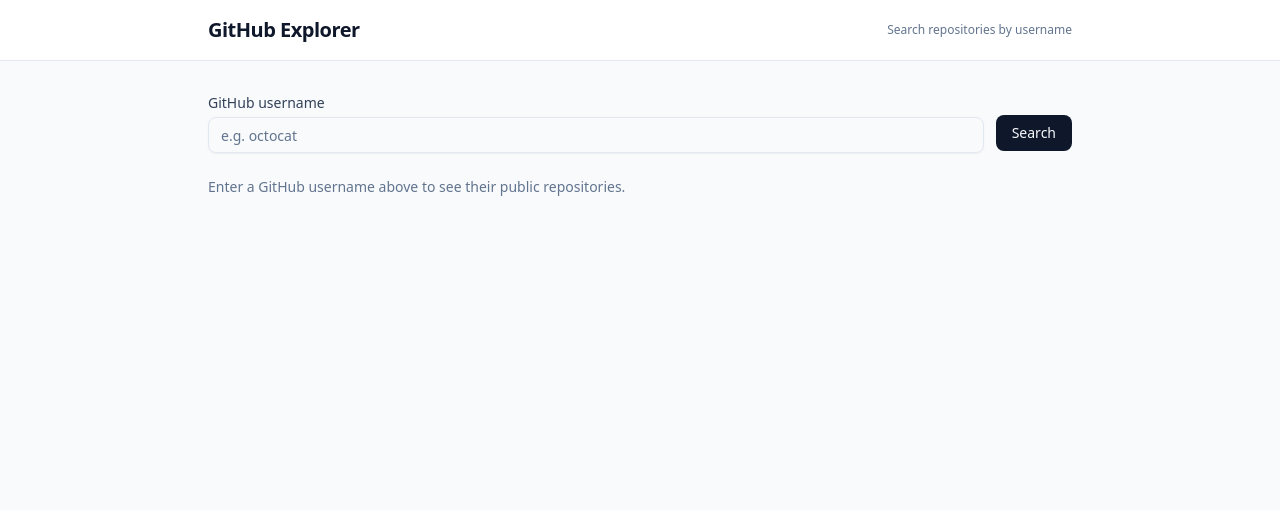
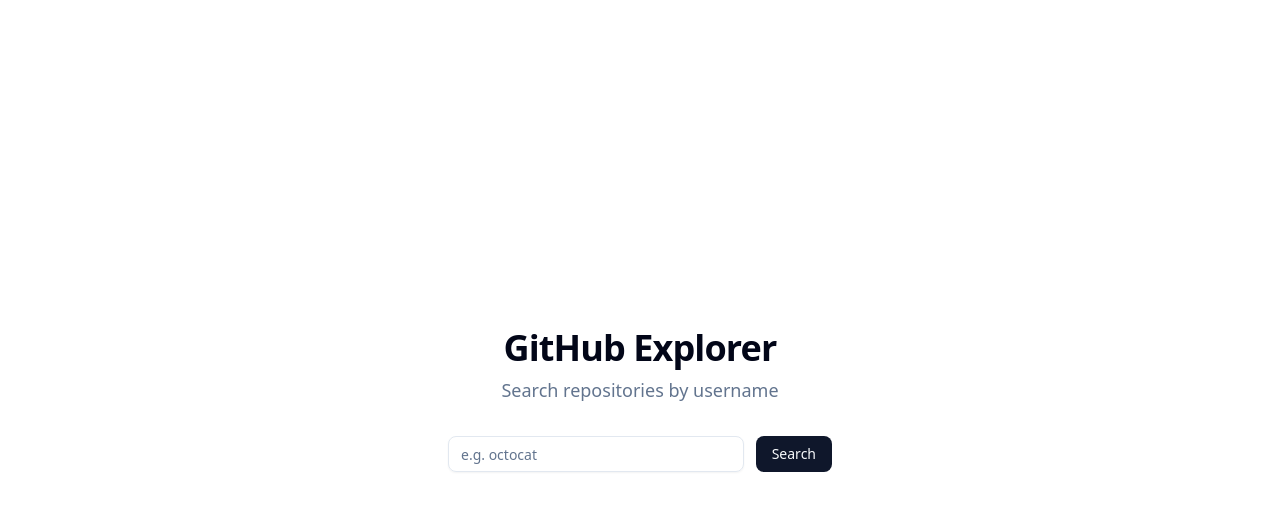
Before and after one commit to guzegui/user-repo-search, a React (Vite) app: page / in a window 1280 px wide. Shown: the top 510 px of the page. Built offline with nearby package versions, Linux system fonts and the light colour scheme.

Commit message:
feat: plug pages to view

```diff
--- a/src/App.tsx
+++ b/src/App.tsx
@@ -1,14 +1,13 @@
-import { UserReposView } from "./features/searchUserRepos/UserReposView";
-import { Header } from "./components/layout/Header";
+import { Routes, Route } from "react-router-dom";
+import { HomePage } from "./pages/HomePage";
+import { SearchPage } from "./pages/SearchPage";
 
 function App() {
   return (
-    <div className="min-h-screen bg-slate-50 text-slate-900">
-      <Header />
-      <main className="max-w-4xl mx-auto px-4 py-8">
-        <UserReposView />
-      </main>
-    </div>
+    <Routes>
+      <Route path="/" element={<HomePage />} />
+      <Route path="/search/:username" element={<SearchPage />} />
+    </Routes>
   );
 }
 
--- a/src/features/searchUserRepos/UserReposView.tsx
+++ b/src/features/searchUserRepos/UserReposView.tsx
@@ -1,5 +1,4 @@
-import { useState } from "react";
-import { UserSearchForm } from "./UserSearchForm";
+import { useState, useEffect } from "react";
 import { RepoFilters } from "./RepoFilters";
 import { useUserRepos } from "./hooks/userUserRepos";
 import { filterRepos } from "./utils/filterRepos";
@@ -11,28 +10,34 @@
 
 type ViewMode = "tree" | "list" | "cards";
 
-export function UserReposView() {
+interface UserReposViewProps {
+  initialUsername: string;
+}
+
+export function UserReposView({ initialUsername }: UserReposViewProps) {
   const { user, repos, loading, error, searchUser } = useUserRepos();
   const [hasSearched, setHasSearched] = useState(false);
 
   const [nameFilter, setNameFilter] = useState("");
   const [languageFilter, setLanguageFilter] = useState<"all" | string>("all");
-  const [viewMode, setViewMode] = useState<ViewMode>("cards"); // Default to cards view
+  const [viewMode, setViewMode] = useState<ViewMode>("cards");
   const [selectedRepo, setSelectedRepo] = useState<GitHubRepoNode | null>(null);
 
-  const handleSearch = (username: string) => {
-    searchUser(username);
-    setHasSearched(true);
-    setSelectedRepo(null);
-  };
+  useEffect(() => {
+    if (initialUsername) {
+      searchUser(initialUsername);
+      setHasSearched(true);
+      setSelectedRepo(null);
+      setNameFilter("");
+      setLanguageFilter("all");
+    }
+  }, [initialUsername, searchUser]);
 
   const filteredRepos = filterRepos(repos, nameFilter, languageFilter);
-  const showContent = !loading && !error && repos.length > 0;
+  const showContent = !loading && !error && hasSearched && repos.length > 0;
 
   return (
     <section className="space-y-6">
-      <UserSearchForm onSearch={handleSearch} />
-
       {error && (
         <div className="rounded-md border border-red-200 bg-red-50 px-3 py-2 text-sm text-red-700">
           {error}
@@ -40,7 +45,7 @@
       )}
 
       {loading && (
-        <div className="text-sm text-slate-500">Loading repositories…</div>
+        <div className="text-sm text-slate-500">Loading repositories for {initialUsername}…</div>
       )}
 
       {!loading && !error && !hasSearched && (
--- a/src/features/searchUserRepos/UserSearchForm.tsx
+++ /dev/null
@@ -1,41 +0,0 @@
-import { useState } from "react";
-import type { FormEvent } from "react";
-import { Input } from "@/components/ui/input";
-import { Button } from "@/components/ui/button";
-
-interface UserSearchFormProps {
-  onSearch: (username: string) => void;
-}
-
-export function UserSearchForm({ onSearch }: UserSearchFormProps) {
-  const [username, setUsername] = useState("");
-
-  const handleSubmit = (event: FormEvent) => {
-    event.preventDefault();
-    if (!username.trim()) return;
-    onSearch(username.trim());
-  };
-
-  return (
-    <form
-      onSubmit={handleSubmit}
-      className="flex flex-col gap-3 sm:flex-row sm:items-center"
-    >
-      <div className="flex-1">
-        <label className="mb-1 block text-sm font-medium text-slate-700">
-          GitHub username
-        </label>
-        <Input
-          placeholder="e.g. octocat"
-          value={username}
-          onChange={(e) => setUsername(e.target.value)}
-        />
-      </div>
-      <div className="sm:pt-5">
-        <Button type="submit" className="w-full sm:w-auto">
-          Search
-        </Button>
-      </div>
-    </form>
-  );
-}
```
